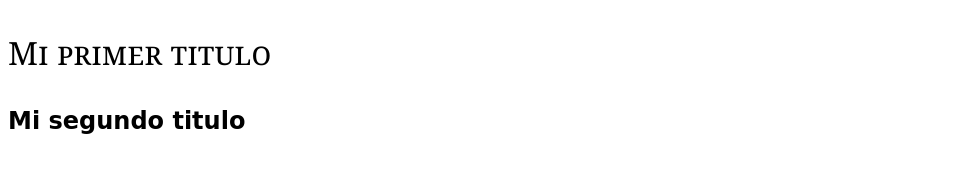
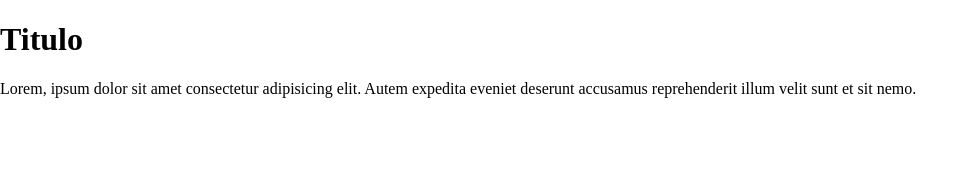
Before and after one commit to Anju0307/CSS-basico, a plain HTML site: page index.html in a window 1280 px wide. Shown: the whole page, without its empty margins (0-979 px from the left). Drawn offline with nearby package versions, Linux system fonts and the light colour scheme; a web font is replaced by a local one.

Commit message:
Normalize

```diff
--- a/index.html
+++ b/index.html
@@ -5,19 +5,14 @@
     <meta charset="UTF-8">
     <meta http-equiv="X-UA-Compatible" content="IE=edge">
     <meta name="viewport" content="width=device-width, initial-scale=1.0">
-    <title>Propiedades de texto y exportacion</title>
-    <link rel="stylesheet" href="style.css">
-    <link rel="preconnect" href="https://fonts.googleapis.com">
-    <link rel="preconnect" href="https://fonts.gstatic.com" crossorigin>
-    <link href="https://fonts.googleapis.com/css2?family=Roboto:wght@100&family=Rubik+Maze&display=swap"
-    rel="stylesheet">
+    <title>Normalize</title>
+    <link rel="stylesheet" href="https://necolas.github.io/normalize.css/8.0.1/normalize.css">
 </head>
 
 <body>
-    <!-- Propiedades de texto y tipografias externas -->
-
-    <h1>Mi primer titulo</h1>
-    <h2>Mi segundo titulo</h2>
+    <h1>Titulo</h1>
+    <p>Lorem, ipsum dolor sit amet consectetur adipisicing elit. Autem expedita eveniet deserunt accusamus reprehenderit
+        illum velit sunt et sit nemo.</p>
 </body>
 
 </html>
--- a/style.css
+++ b/style.css
@@ -1,22 +1 @@
-/* Propiedades de texto y tipografias externas */
-
-h1{
-    /* Tamaño fuente */
-    font-size: 2em;
-
-    /* Estilo de la fuente */
-    font-family: Georgia, 'Times New Roman', Times, serif;
-
-    /* Ancho de la letra */
-    line-height: 2;
-
-    /* Grosor de la letra */
-    font-weight: normal;
-
-    /* Inutiles */
-    font-stretch: normal;
-    font-variant: small-caps;
-}
-h2{
-    font-family: 'Rubik Maze', cursive;
-}
+/* Normalize */
```
